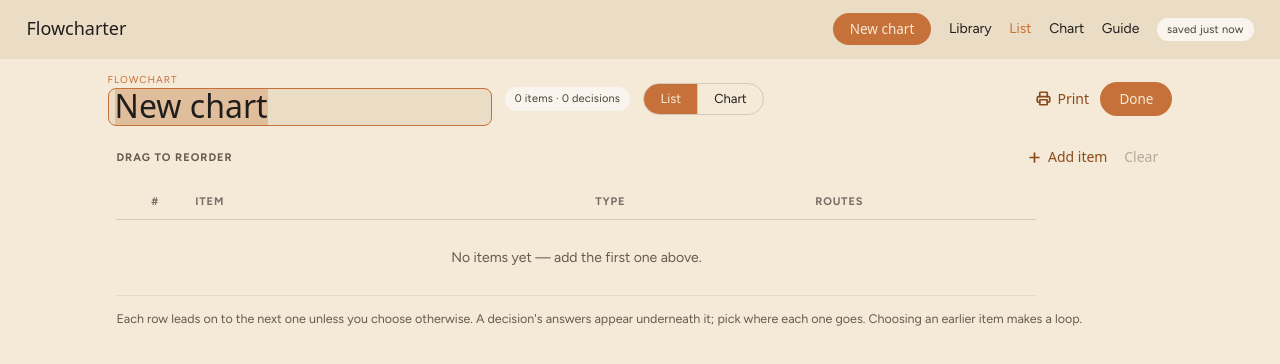
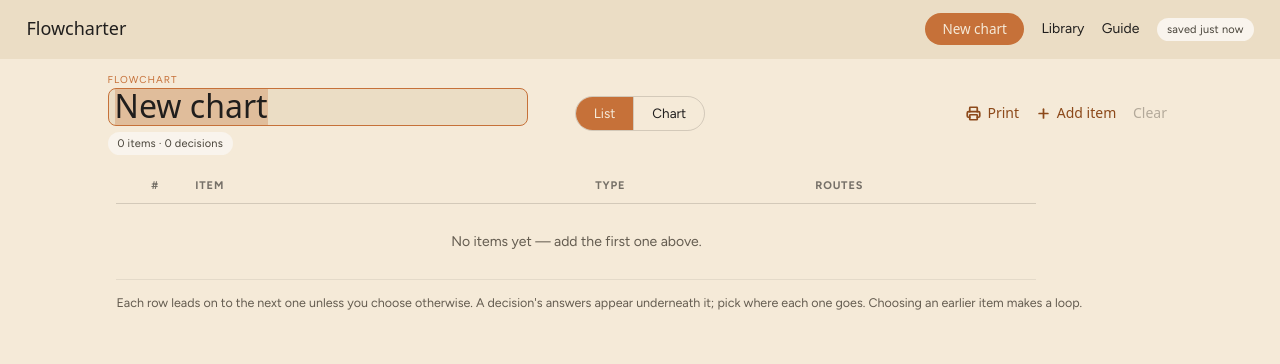
Before and after one commit to JohnBaish/flowcharter, a React (Vite) app: page / in a window 1280 px wide. Both pictures are taken after a click on the button "New chart". Shown: the top 364 px of the page. Built offline with nearby package versions, Linux system fonts and the light colour scheme; a web font is replaced by a local one.

Commit message:
Second preview: switch is the only way between List and Chart; no Done; actions in one line
Co-Authored-By: Claude Opus 5.5 <noreply@anthropic.com>
Claude-Session: https://claude.ai/code/session_014vfEGBjwQWQfo9gQDc9YNj

```diff
--- a/src/components/EditorHeader.tsx
+++ b/src/components/EditorHeader.tsx
@@ -1,17 +1,20 @@
 import { useEffect, useRef, useState } from 'react';
+import { flushSync } from 'react-dom';
 import { useApp } from '../state/store.tsx';
+import { focusItemText } from '../lib/focus.ts';
 import { summary } from '../lib/chartOps.ts';
 import { MAX_NAME } from '../data/charts.ts';
 import { copyChartImage, slug } from '../lib/exportImage.ts';
 import { printScreen } from '../lib/print.ts';
-import { IconPrint } from '../lib/icons.tsx';
+import { IconPlus, IconPrint } from '../lib/icons.tsx';
 
-/** Header for the List and Chart screens — two views of the same chart, as List
- *  and Clock are in Clockmaker: the chart's name, a count of its items, a switch
- *  between the two views, and Print / Copy image / Done at the top right, as in
- *  Clockmaker. (Adding and clearing rows is in the List's own strip below.) */
+/** Header for the List and Chart screens — two views of the same chart: the
+ *  chart's name and a count of its items on the left, the List | Chart switch in
+ *  the middle (the only way between the two), and the screen's actions on the
+ *  right in one line, as in Backtimer (List: Print, Add item, Clear; Chart:
+ *  Print, Copy image). The Library is reached from the nav. */
 export function EditorHeader({ mode }: { mode: 'list' | 'chart' }) {
-  const { chart, renameChart, setScreen } = useApp();
+  const { chart, renameChart, setScreen, addItem, clearItems } = useApp();
   const nameInput = useRef<HTMLTextAreaElement | null>(null);
   const [imageStatus, setImageStatus] = useState<'idle' | 'copied' | 'downloaded' | 'failed'>('idle');
 
@@ -24,6 +27,21 @@ export function EditorHeader({ mode }: { mode: 'list' | 'chart' }) {
   }, [chart?.name]);
 
   if (!chart) return null;
+
+  // Adds a row and focuses it inside the same tap, so a phone opens its keyboard.
+  const addAndFocus = () => {
+    let id = '';
+    flushSync(() => { id = addItem(null); });
+    focusItemText(id);
+  };
+
+  // Clearing has no undo, so it asks first and says exactly what will go.
+  const handleClear = () => {
+    const n = chart.items.length;
+    const what = n === 1 ? 'the 1 item' : `all ${n} items`;
+    const name = chart.name.trim() || 'this flowchart';
+    if (window.confirm(`Clear ${what} from "${name}"? This can't be undone.`)) clearItems();
+  };
 
   // Copies the chart as a picture (name, chart and key) — or downloads it if the
   // browser won't put images on the clipboard.
@@ -42,7 +60,7 @@ export function EditorHeader({ mode }: { mode: 'list' | 'chart' }) {
   };
 
   return (
-    <div data-noprint="1" style={{ display: 'flex', alignItems: 'center', gap: 'var(--space-3)', padding: 'var(--space-3) var(--space-4)', flexWrap: 'wrap' }}>
+    <div data-noprint="1" className="editor-header">
       <div style={{ maxWidth: 420, minWidth: 0 }}>
         <div className="card-kicker" style={{ margin: 0 }}>Flowchart</div>
         <textarea
@@ -60,8 +78,8 @@ export function EditorHeader({ mode }: { mode: 'list' | 'chart' }) {
             display: 'block', resize: 'none', overflow: 'hidden', wordBreak: 'break-word', width: '100%',
           }}
         />
+        <span className="tag tag-neutral mono" style={{ marginTop: 6, display: 'inline-block' }}>{summary(chart.items)}</span>
       </div>
-      <span className="tag tag-neutral mono">{summary(chart.items)}</span>
       <div className="seg view-toggle" role="radiogroup" aria-label="View">
         {(['list', 'chart'] as const).map((v) => (
           <label key={v} className="seg-opt">
@@ -70,10 +88,26 @@ export function EditorHeader({ mode }: { mode: 'list' | 'chart' }) {
           </label>
         ))}
       </div>
-      <div style={{ marginLeft: 'auto', display: 'flex', gap: 6, alignItems: 'center', flexWrap: 'wrap' }}>
+      <div className="editor-actions">
         <button className="btn btn-ghost" onClick={() => printScreen(mode === 'chart')} style={{ color: 'var(--color-accent-700)' }}>
           <IconPrint size={15} />Print
         </button>
+        {mode === 'list' && (
+          <>
+            <button className="btn btn-ghost" onClick={addAndFocus} style={{ color: 'var(--color-accent-700)' }}>
+              <IconPlus size={15} />Add item
+            </button>
+            <button
+              className="btn btn-ghost"
+              onClick={handleClear}
+              disabled={chart.items.length === 0}
+              title={chart.items.length === 0 ? 'The list is already empty' : 'Remove every item from this list'}
+              style={{ color: 'var(--color-neutral-700)' }}
+            >
+              Clear
+            </button>
+          </>
+        )}
         {mode === 'chart' && (
           <button
             onClick={copyImage}
@@ -84,7 +118,6 @@ export function EditorHeader({ mode }: { mode: 'list' | 'chart' }) {
             {imageStatus === 'copied' ? 'Copied!' : imageStatus === 'downloaded' ? 'Downloaded' : imageStatus === 'failed' ? "Couldn't copy" : 'Copy image'}
           </button>
         )}
-        <button onClick={() => setScreen('lib')} className="btn btn-primary" style={{ padding: '8px 18px', fontSize: '13.5px', whiteSpace: 'nowrap' }}>Done</button>
       </div>
     </div>
   );
--- a/src/components/Nav.tsx
+++ b/src/components/Nav.tsx
@@ -4,10 +4,10 @@ import { useApp, type Screen } from '../state/store.tsx';
 import { relativeTime, useNow } from '../lib/time.ts';
 import { IconClose, IconMenu } from '../lib/icons.tsx';
 
+// List and Chart aren't here: the List | Chart switch in a chart's own header is
+// the one way between them (John, 2026-10-15), and a chart is opened from the Library.
 const LINKS: { screen: Screen; label: string }[] = [
   { screen: 'lib', label: 'Library' },
-  { screen: 'list', label: 'List' },
-  { screen: 'chart', label: 'Chart' },
   { screen: 'guide', label: 'Guide' },
 ];
 
--- a/src/screens/ListScreen.tsx
+++ b/src/screens/ListScreen.tsx
@@ -14,7 +14,7 @@ const NARROW = 720;
 export function ListScreen() {
   const {
     chart, addItem, removeItem, reorderItems, setItemText, setItemType, setItemThen,
-    setRouteCount, setRouteLabel, setRouteTo, clearItems,
+    setRouteCount, setRouteLabel, setRouteTo,
   } = useApp();
   const items = chart?.items ?? [];
   const isNarrow = useIsNarrow(NARROW);
@@ -41,34 +41,6 @@ export function ListScreen() {
     removeItem(item.id);
   };
 
-  // Clearing has no undo, so it asks first and says exactly what will go.
-  const handleClear = () => {
-    if (!chart) return;
-    const n = items.length;
-    const what = n === 1 ? 'the 1 item' : `all ${n} items`;
-    const name = chart.name.trim() || 'this flowchart';
-    if (window.confirm(`Clear ${what} from "${name}"? This can't be undone.`)) clearItems();
-  };
-
-  // The strip above the list, as Clockmaker's ("18 segments · drag to reorder"
-  // on the left, "+ Add segment" on the right).
-  const toolbar = (
-    <div data-noprint="1" className="list-toolbar">
-      <span className="list-toolbar-note">Drag to reorder</span>
-      <button className="btn btn-ghost" onClick={() => addAndFocus(null)} style={{ marginLeft: 'auto', color: 'var(--color-accent-700)' }}>
-        <IconPlus size={15} />Add item
-      </button>
-      <button
-        className="btn btn-ghost"
-        onClick={handleClear}
-        disabled={items.length === 0}
-        title={items.length === 0 ? 'The list is already empty' : 'Remove every item from this list'}
-        style={{ color: 'var(--color-neutral-700)' }}
-      >
-        Clear
-      </button>
-    </div>
-  );
 
   // Enter adds the next row; Up/Down move between rows' text boxes.
   const itemKeyDown = (item: Item, index: number) => (e: KeyboardEvent<HTMLInputElement>) => {
@@ -218,7 +190,6 @@ export function ListScreen() {
     return (
       <div className="screen" style={{ padding: '0 var(--space-6) var(--space-6)' }}>
         <div className="print-only print-title">{chart?.name}</div>
-        {toolbar}
         <table className="table">
           <thead>
             <tr>
@@ -304,7 +275,6 @@ export function ListScreen() {
   return (
     <div className="screen" style={{ padding: '0 var(--space-4) var(--space-6)' }}>
       <div className="print-only print-title">{chart?.name}</div>
-      {toolbar}
       {items.length === 0 && (
         <div style={{ textAlign: 'center', padding: 'var(--space-6)', color: 'var(--color-neutral-700)' }}>{emptyMessage}</div>
       )}
--- a/src/styles/global.css
+++ b/src/styles/global.css
@@ -179,13 +179,17 @@ select.input { width: auto; max-width: 100%; padding: 3px 10px; font-size: 13px;
 @media (max-width: 960px) { .guide-shapes { grid-template-columns: repeat(2, 1fr); } }
 @media (max-width: 520px) { .guide-shapes { grid-template-columns: 1fr; } }
 
-/* — List / Chart switch in the editor header, and the List's own strip — */
-.view-toggle .seg-opt { padding: 5px 16px; font-size: 13px; }
-.list-toolbar { display: flex; align-items: center; gap: 6px; margin-bottom: var(--space-2); }
-.list-toolbar-note {
-  font: 700 11px var(--font-body); letter-spacing: .09em; text-transform: uppercase; color: var(--color-neutral-700);
+/* — The List / Chart header: name and count left, List | Chart switch centred,
+   actions right on one line (as Backtimer's). On a phone it stacks. — */
+.editor-header {
+  display: grid; grid-template-columns: 1fr auto 1fr; align-items: center;
+  gap: var(--space-3); padding: var(--space-3) var(--space-4);
 }
+.editor-actions { justify-self: end; display: flex; gap: 6px; align-items: center; flex-wrap: wrap; justify-content: flex-end; }
+.view-toggle .seg-opt { padding: 6px 18px; font-size: 13.5px; }
 @media (max-width: 720px) {
+  .editor-header { grid-template-columns: 1fr; }
+  .view-toggle { justify-self: start; }
+  .editor-actions { justify-self: start; justify-content: flex-start; }
   .view-toggle .seg-opt { min-height: 44px; display: inline-flex; align-items: center; }
-  .list-toolbar .btn { min-height: 44px; }
 }
```
Also changed, not shown: 2 other files (tests, documents, lock files or other folders).
